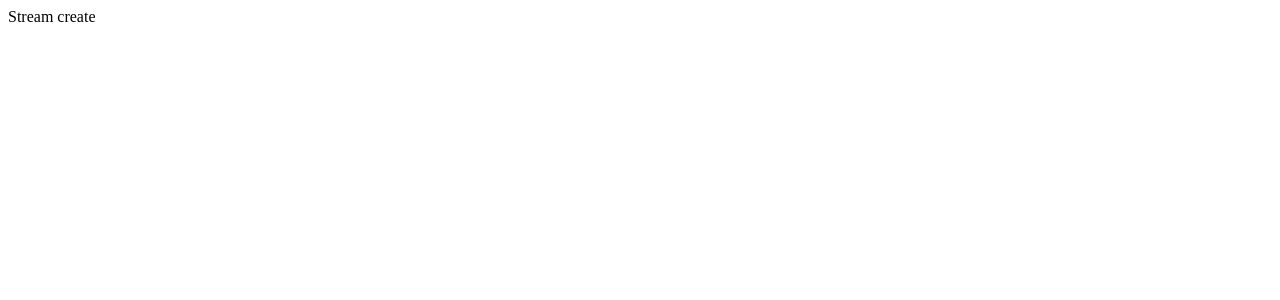
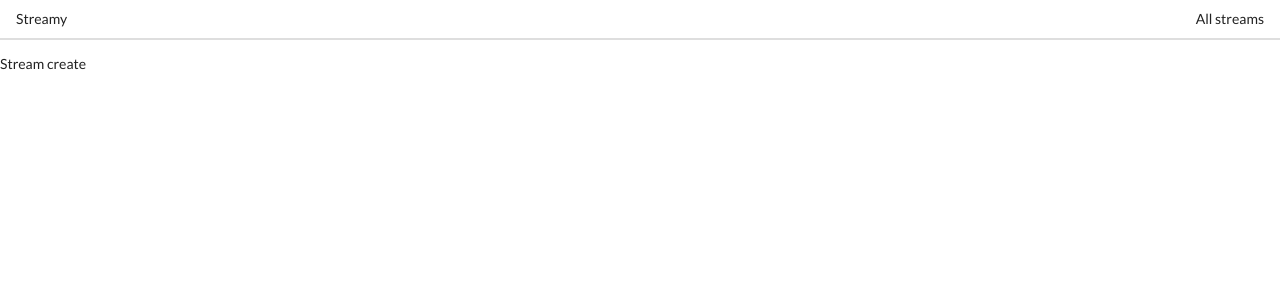
Before and after one commit to r-nmt000/streams, a React (Create React App) app in the folder client/: page /streams/new in a window 1280 px wide. Shown: the top 300 px of the page. Built offline with nearby package versions, Linux system fonts and the light colour scheme.

Commit message:
Add header as common component

```diff
--- a/client/public/index.html
+++ b/client/public/index.html
@@ -9,6 +9,7 @@
       name="description"
       content="Web site created using create-react-app"
     />
+    <link rel="stylesheet" href="https://cdnjs.cloudflare.com/ajax/libs/semantic-ui/2.4.1/semantic.min.css"/>
     <link rel="apple-touch-icon" href="%PUBLIC_URL%/logo192.png" />
     <!--
       manifest.json provides metadata used when your web app is installed on a
--- a/client/src/components/App.js
+++ b/client/src/components/App.js
@@ -5,11 +5,13 @@
 import StreamEdit from "./streams/StreamEdit";
 import StreamList from "./streams/StreamList";
 import StreamShow from "./streams/StreamShow";
+import Heaer from "./Header";
 
 const App = () => {
     return (
         <div>
             <BrowserRouter>
+                <Heaer/>
                 <Route path="/" exact component={StreamList} />
                 <Route path="/streams/new" exact component={StreamCreate} />
                 <Route path="/streams/edit" exact component={StreamEdit} />
--- /dev/null
+++ b/client/src/components/Header.js
@@ -0,0 +1,19 @@
+import React from 'react';
+import {Link} from 'react-router-dom';
+
+const Heaer = () => {
+    return (
+        <div className="ui secondary pointing menu">
+            <Link to="/" className="item">
+                Streamy
+            </Link>
+            <div className="right menu">
+                <Link to="/" className="item">
+                    All streams
+                </Link>
+            </div>
+        </div>
+    )
+};
+
+export default Heaer;
```
